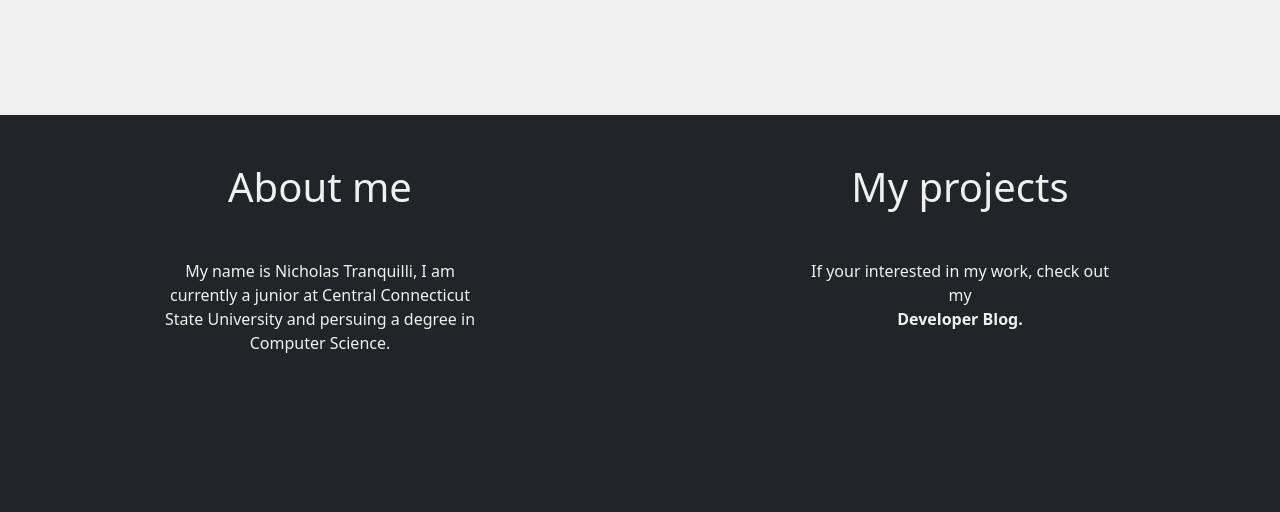
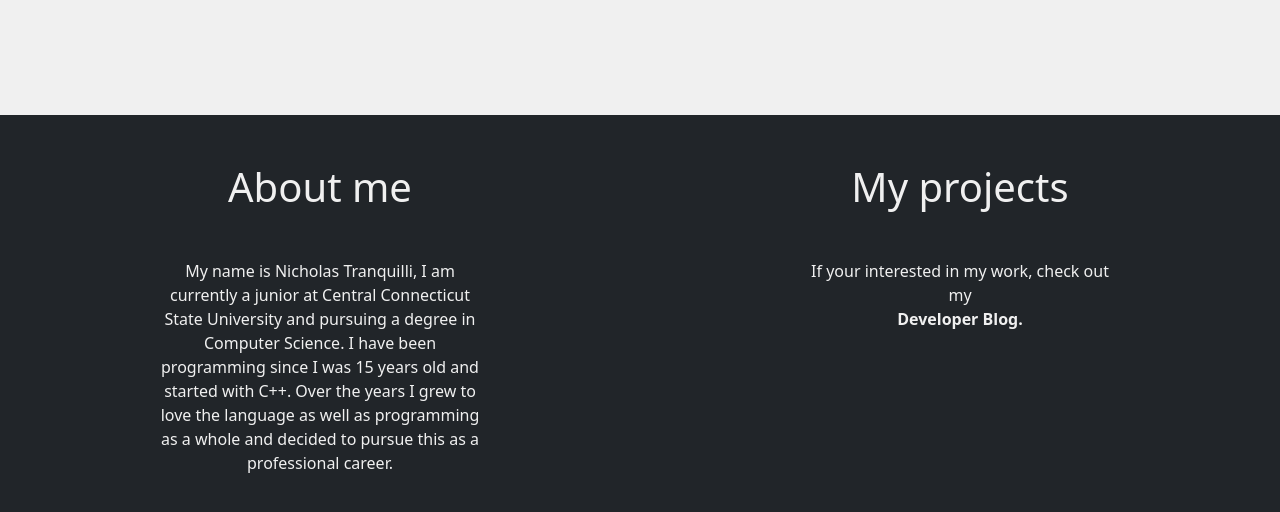
Before and after one commit to NicholasTranquilli/NicholasTranquilli.github.io, a Jekyll site: the page index.html, which Jekyll copies as it is, in a window 1280 px wide and 900 px high, scrolled down 785 px. Shown: the top 512 px of the window. Built offline with Jekyll 4.4.1, drawn with Linux system fonts in a browser that asks for light colours.

Commit message:
Removed demo code

```diff
--- a/_includes/footer.html
+++ b/_includes/footer.html
@@ -28,10 +28,6 @@
           <ul style="list-style-type:none">
           </ul>
         </div>
-
-        <div class="footer-col footer-col-3">
-          <p>list socials here</p>
-        </div>
       </div>
 
     </div>
--- a/index.html
+++ b/index.html
@@ -51,8 +51,10 @@
             <h1> About me </h1>
 
             <p class="w-50 mt-5 m-auto">
-                My name is Nicholas Tranquilli, I am currently a junior at Central Connecticut State University and persuing a degree
-                in Computer Science.
+                My name is Nicholas Tranquilli, I am currently a junior at Central Connecticut State University
+                and pursuing a degree in Computer Science. I have been programming since I was 15 years
+                old and started with C++. Over the years I grew to love the language as well as programming
+                as a whole and decided to pursue this as a professional career.
             </p>
 
         </div>
```
